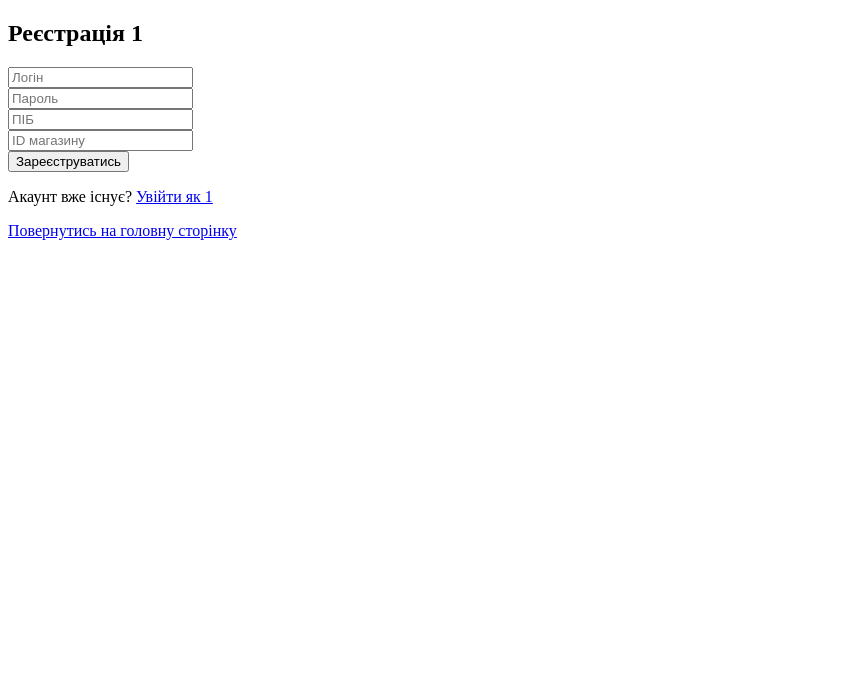
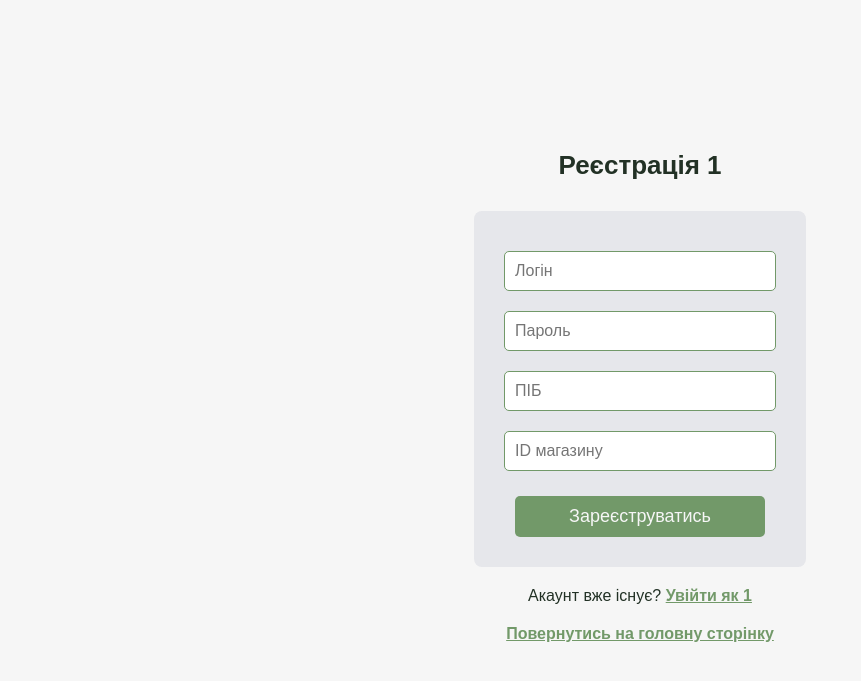
Before and after one commit to kumpanska/stationery_store, a Django app: page /register/1/ in a window 1280 px wide. Shown: the top 681 px of the page, without its empty margins (0-861 px from the left). Run offline with Django 5.2, Linux system fonts and the light colour scheme.

Commit message:
style: style register form

```diff
--- /dev/null
+++ b/static/css/register_styles.css
@@ -0,0 +1,61 @@
+body {
+    font-family: Bahnschrift, sans-serif;
+    text-align: center;
+    margin-top: 150px;
+    background-color: #F6F6F6;
+}
+
+h2 {
+    font-size: 26px;
+    margin-bottom: 30px;
+    color: #223125;
+}
+
+form {
+    display: inline-block;
+    background-color: #E6E7EB;
+    padding: 30px;
+    border-radius: 8px;
+}
+
+input[type="text"],
+input[type="password"],
+input[type="number"]{
+    width: 250px;
+    padding: 10px;
+    margin: 10px 0;
+    border: 1px solid #729969;
+    border-radius: 5px;
+    font-size: 16px;
+}
+
+input[type="text"]:focus,
+input[type="password"]:focus {
+    border-color: #223125;
+    outline: none;
+}
+
+button {
+    width: 250px;
+    padding: 10px;
+    font-size: 18px;
+    background-color: #729969;
+    color: #F6F6F6;
+    border: none;
+    border-radius: 5px;
+    margin-top: 15px;
+}
+
+button:hover {
+    background-color: #223125;
+    color: #E6E7EB;
+    cursor: pointer;
+}
+p {
+    margin-top: 20px;
+    color: #223125;
+}
+a {
+    color: #729969;
+    font-weight: bold;
+}
--- a/templates/register_form.html
+++ b/templates/register_form.html
@@ -1,8 +1,10 @@
+{% load static %}
 <!DOCTYPE html>
 <html lang="en">
 <head>
     <meta charset="UTF-8">
     <title>Реєстрація {{ role }}</title>
+    <link rel="stylesheet" href="{% static 'css/register_styles.css' %}">
 </head>
 <body>
 <h2>Реєстрація {{ role }}</h2>
@@ -11,7 +13,7 @@
     <input type="text" name="username" placeholder="Логін"><br>
     <input type="password" name="password" placeholder="Пароль"><br>
     <input type="text" name="full_name" placeholder="ПІБ"><br>
-    <input type="number" name="store_id" placeholder="ID магазину"><br>
+    <input type="number" name="store_id" placeholder="ID магазину" min="1"><br>
     <button type="submit">Зареєструватись</button>
 </form>
 <p>Акаунт вже існує?
```
